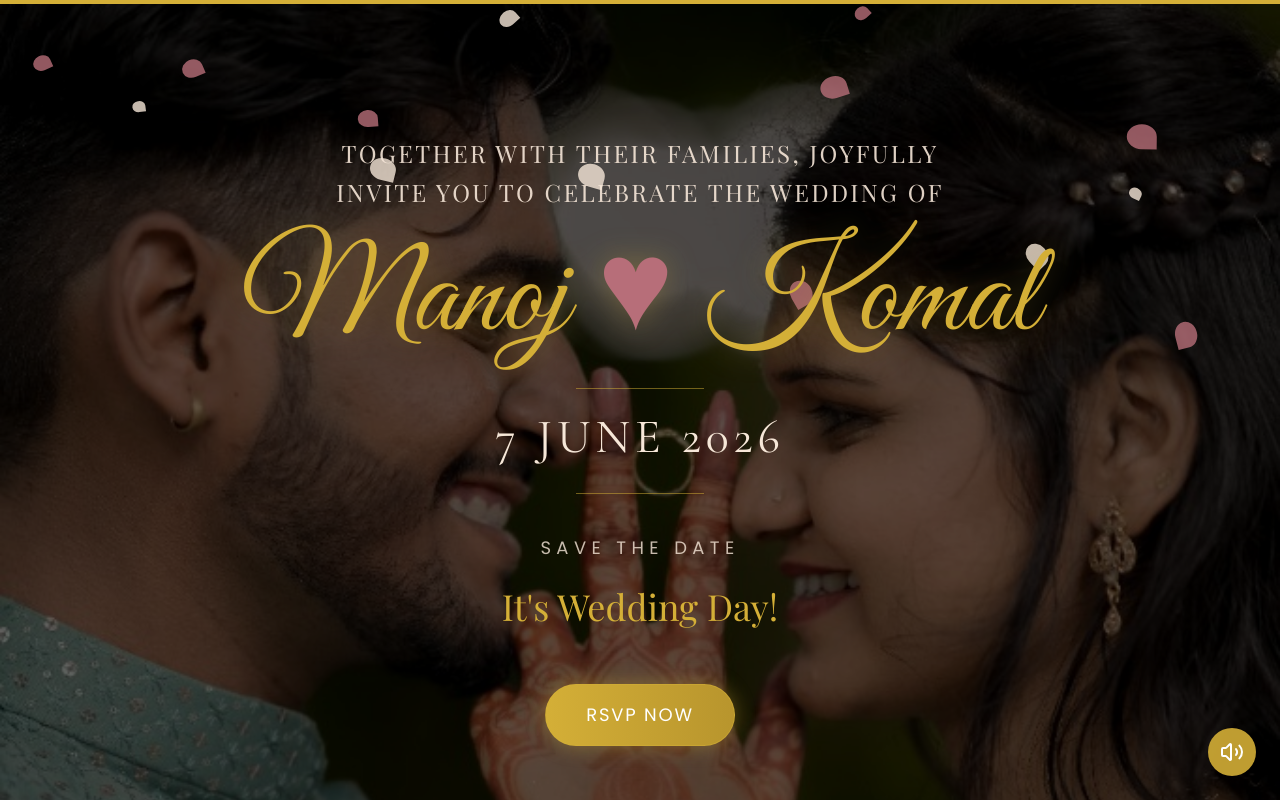
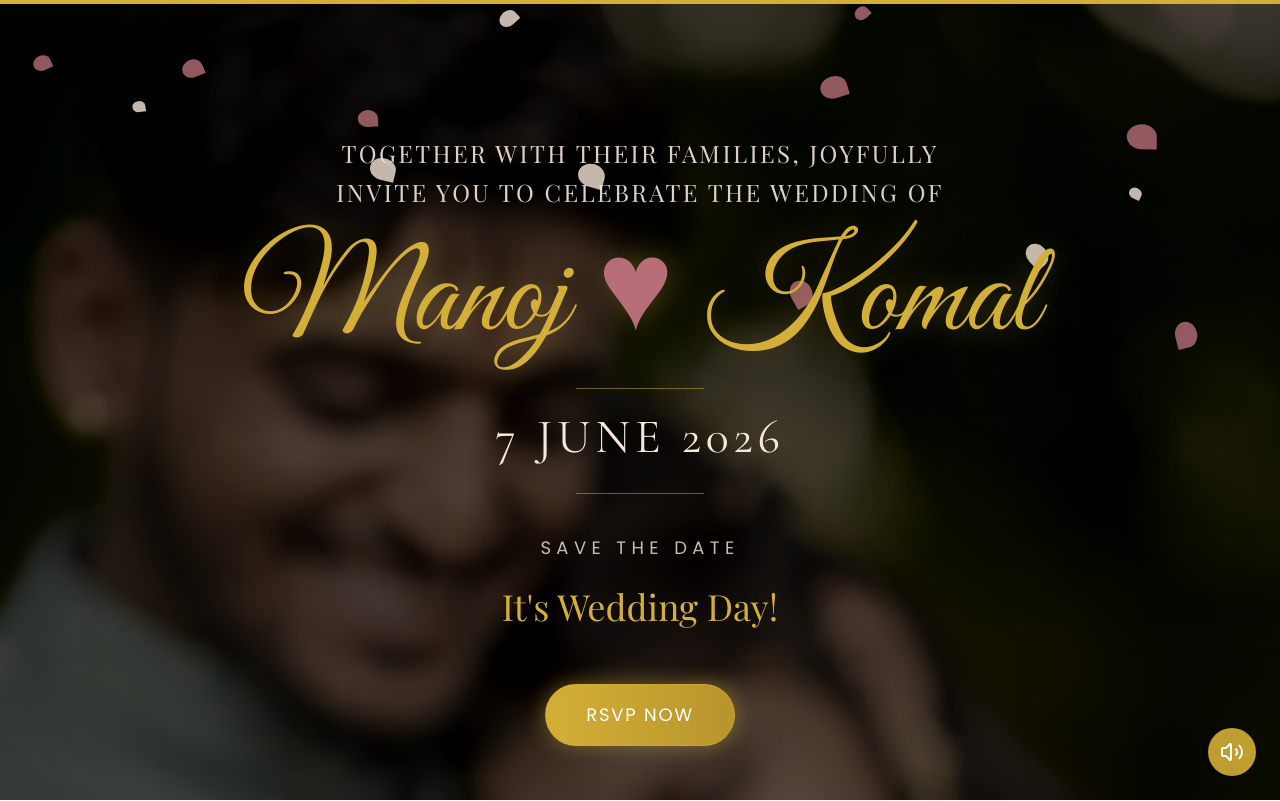
Before and after one commit to Shubham-2224/manoj-weds-komal-, a Next.js app: page / in a window 1280 px wide. Shown: the top 801 px of the page. Built offline with nearby package versions, Linux system fonts and the light colour scheme; no server answers; a web font is replaced by a local one.

Commit message:
Swap horizontal image to hero section

```diff
--- a/src/components/sections/HeroSection.tsx
+++ b/src/components/sections/HeroSection.tsx
@@ -9,7 +9,7 @@ export default function HeroSection() {
       <div
         className="absolute inset-0 z-0"
         style={{
-          backgroundImage: "url('/images/media__1782575637944.jpg')",
+          backgroundImage: "url('/images/media__1782575637049.jpg')",
           backgroundSize: "cover",
           backgroundPosition: "top center",
           backgroundAttachment: "fixed" // Parallax effect
--- a/src/components/sections/PhotoGallery.tsx
+++ b/src/components/sections/PhotoGallery.tsx
@@ -5,7 +5,7 @@ import Lightbox from "yet-another-react-lightbox";
 import "yet-another-react-lightbox/styles.css";
 
 const photos = [
-  { src: "/images/media__1782575637049.jpg", width: 800, height: 1200 },
+  { src: "/images/media__1782575638080.jpg", width: 800, height: 1200 },
   { src: "/images/media__1782575637790.jpg", width: 800, height: 1200 },
   { src: "/images/media__1782575637944.jpg", width: 800, height: 1200 },
   { src: "/images/media__1782575638043.jpg", width: 800, height: 1200 },
```
